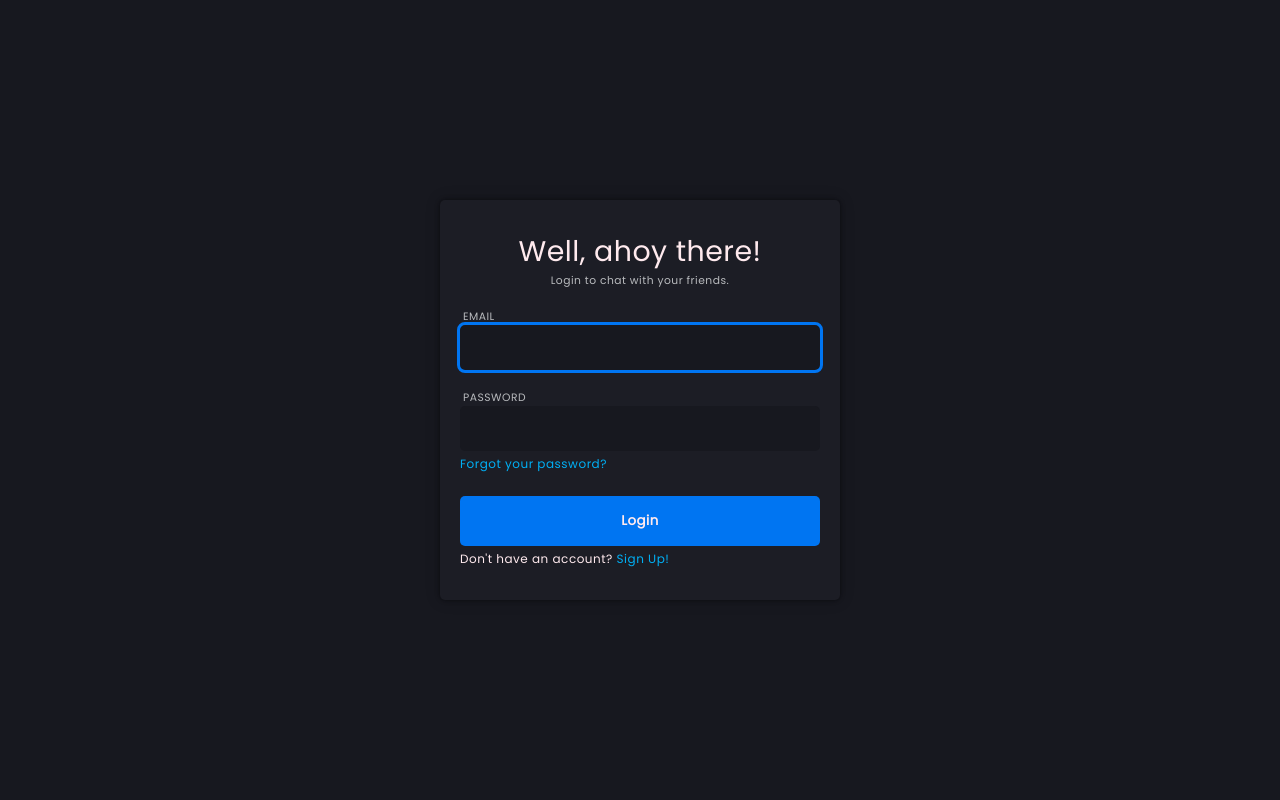
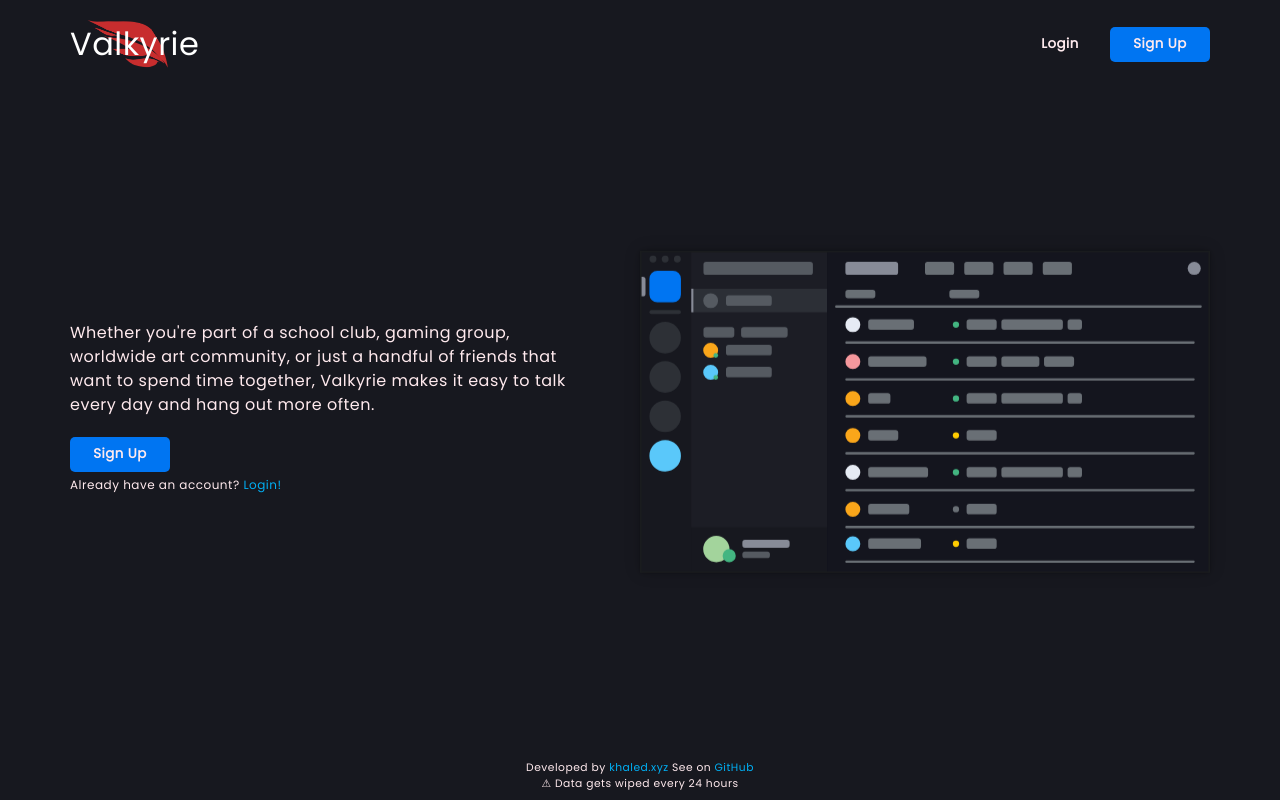
Before and after one commit to khaledxyz/Valkyrie, a React (Vite) app in the folder client/: page / in a window 1280 px wide. Before the commit this address led to /login. Built offline with nearby package versions, Linux system fonts and the light colour scheme; no server answers.

Commit message:
feat: create landing page

```diff
--- a/client/package.json
+++ b/client/package.json
@@ -1,7 +1,7 @@
 {
     "name": "valkyrie_client",
     "private": true,
-    "version": "1.2.0-alpha",
+    "version": "1.3.0-alpha",
     "scripts": {
         "start": "vite",
         "build": "vite build",
--- a/client/src/components/Conversation/Conversation.jsx
+++ b/client/src/components/Conversation/Conversation.jsx
@@ -10,7 +10,7 @@
 // * COMPONENTS * //
 import Input from '../Input/Input';
 import Message from './Message';
-import Navbar from '../Navbar';
+import ConversationNavbar from '../ConversationNavbar';
 
 // * STYLES * //
 import './Conversation.scss';
@@ -60,9 +60,9 @@
 
     return (
         <div className="Conversation">
-            <Navbar>
+            <ConversationNavbar>
                 <p>{receiver?.username}</p>
-            </Navbar>
+            </ConversationNavbar>
 
             <div className="Conversation__messages">
                 {messages?.map((message) => (
--- a/client/src/components/Conversation/GuildConversation.jsx
+++ b/client/src/components/Conversation/GuildConversation.jsx
@@ -10,7 +10,7 @@
 // * COMPONENTS * //
 import Input from '../Input/Input';
 import GuildMessage from './GuildMessage';
-import Navbar from '../Navbar';
+import ConversationNavbar from '../ConversationNavbar';
 
 // * STYLES * //
 import './Conversation.scss';
@@ -68,9 +68,9 @@
 
     return (
         <div className="Conversation">
-            <Navbar>
+            <ConversationNavbar>
                 <p>#{channel?.name}</p>
-            </Navbar>
+            </ConversationNavbar>
 
             <div className="Conversation__messages">
                 {messages?.map((message) => (
--- /dev/null
+++ b/client/src/components/ConversationNavbar.jsx
@@ -0,0 +1,29 @@
+import styled from "styled-components";
+
+const StyledNavbar = styled.nav`
+    z-index: 0;
+    display: flex;
+    justify-content: space-between;
+    align-items: center;
+
+    height: 60px;
+    padding: var(--base-padding);
+    box-shadow: var(--box-shadow);
+    background-color: var(--maastricht-blue);
+    border-left: #14151e 1px solid;
+
+    div {
+        display: flex;
+        align-items: center;
+    }
+`
+
+const ConversationNavbar = ({ children }) => {
+    return (
+        <StyledNavbar>
+            {children}
+        </StyledNavbar>
+    );
+}
+
+export default ConversationNavbar;
--- a/client/src/components/FriendsTab/FriendsTab.jsx
+++ b/client/src/components/FriendsTab/FriendsTab.jsx
@@ -12,7 +12,7 @@
 import Modal from '../../components/Modal/Modal';
 import FriendsList from './FriendsList';
 import PendingList from './PendingList';
-import Navbar from '../Navbar';
+import ConversationNavbar from '../ConversationNavbar';
 
 // * STYLES * //
 import './FriendsTab.scss';
@@ -69,14 +69,14 @@
                 </Input>
             </Modal>
 
-            <Navbar>
+            <ConversationNavbar>
                 <div>
                     <p>Friends</p>
                     <Button onClick={() => setCurrentTab('friends')} variant={'transparent'} width={'80px'} height={'30px'}>Friends</Button>
                     <Button onClick={() => setCurrentTab('pending')} variant={'transparent'} width={'80px'} height={'30px'}>Pending</Button>
                 </div>
                 <Button onClick={() => setIsModalOpen(true)} variant={'transparent'} width={'80px'} height={'30px'}>Add Friend</Button>
-            </Navbar>
+            </ConversationNavbar>
 
             <div className="Friends-container">
                 {currentTab === 'friends' && <FriendsList />}
--- a/client/src/components/Navbar.jsx
+++ b/client/src/components/Navbar.jsx
@@ -1,27 +1,58 @@
 import styled from "styled-components";
+import Button from './Button';
+import { Link, useNavigate } from 'react-router-dom';
 
 const StyledNavbar = styled.nav`
-    z-index: 0;
     display: flex;
+    align-items: center;
     justify-content: space-between;
-    align-items: center;
 
-    height: 60px;
-    padding: var(--base-padding);
-    box-shadow: var(--box-shadow);
-    background-color: var(--maastricht-blue);
-    border-left: #14151e 1px solid;
+    padding: 20px;
 
-    div {
+    .logo{
+        cursor: pointer;
+        user-select: none;
+        position: relative;
+        width: fit-content;
+        color: #fff;
+        text-decoration: none;
+
+        h3{
+            font-size: 2rem;
+        }
+
+        img{
+            z-index: -1;
+            position: absolute;
+            top: 50%;
+            left: 45%;
+            translate: -50% -50%;
+
+            height: 100%;
+        }
+    }
+
+    .ctas{
         display: flex;
         align-items: center;
     }
 `
+const user = JSON.parse(localStorage.getItem('user'));
 
-const Navbar = ({ children }) => {
+const Navbar = () => {
+    const navigate = useNavigate()
     return (
         <StyledNavbar>
-            {children}
+            <Link to={'/'} className='logo'>
+                <h3>Valkyrie</h3>
+                <img src='/logo.png' />
+            </Link>
+
+            <div className='ctas'>{!user ?
+                <><Button variant={'transparent'} height={'35px'} width={'100px'} onClick={() => navigate('/login')}>Login</Button>
+                    <Button variant={'primary'} height={'35px'} width={'100px'} onClick={() => navigate('/signup')}>Sign Up</Button></>
+                : <Button variant={'primary'} height={'35px'} width={'100px'} onClick={() => navigate('/channels/@me')}>Open</Button>
+            }</div>
         </StyledNavbar>
     );
 }
--- /dev/null
+++ b/client/src/pages/Landing/Footer.jsx
@@ -0,0 +1,30 @@
+import styled from 'styled-components';
+
+const StyledFooter = styled.div`
+    position: absolute;
+    width: 100%;
+    max-width: 1180px;
+    bottom: 1%;
+
+    display: flex;
+    align-items: center;
+    justify-content: center;
+    text-align: center;
+
+    svg{font-size: 1.5rem;}
+`;
+
+const Footer = () => {
+    return (
+        <StyledFooter>
+            <h6>
+                Developed by <a href='https://github.com/khaledxyz/' target='_blank' >khaled.xyz </a>
+                See on <a href='https://github.com/khaledxyz/valkyrie' target='_blank'>GitHub</a>
+                <br />
+                &#9888; Data gets wiped every 24 hours
+            </h6>
+        </StyledFooter >
+    );
+};
+
+export default Footer;
--- /dev/null
+++ b/client/src/pages/Landing/Hero.jsx
@@ -0,0 +1,90 @@
+import styled from "styled-components";
+import Button from "../../components/Button";
+import { Link, useNavigate } from 'react-router-dom';
+
+const StyledHero = styled.nav`
+    display: flex;
+    align-items: center;
+    justify-content: space-between;
+
+    height: 80%;
+    padding: 20px;
+
+    @keyframes floating {
+        0% { transform: translate(0,  0px); }
+        50%  { transform: translate(0, 15px); }
+        100%   { transform: translate(0, -0px); }
+    }
+
+    img{
+        animation-name: floating;
+        animation-duration: 3s;
+        animation-iteration-count: infinite;
+        animation-timing-function: ease-in-out;
+        margin-left: 30px;
+        margin-top: 5px;
+
+        width: 50%;
+        margin: auto;
+
+        box-shadow: var(--box-shadow);
+    }
+
+    div{
+        padding-right: 50px;
+        p{margin-bottom: 20px;}
+    }
+
+
+    @media only screen and (max-width: 820px) {
+        flex-direction: column-reverse;
+        width: 80%;
+        margin: auto;
+
+        img{
+            width: 100%;
+            z-index: -1;
+            opacity: 0.5;
+        }
+
+        div{
+            display: flex;
+            flex-direction: column;
+            align-items: center;
+
+            text-align: center;
+            font-size: 0.9rem;
+
+            margin: auto;
+            padding: 0;
+        }
+    }
+`
+
+const Hero = () => {
+    const navigate = useNavigate();
+    const user = JSON.parse(localStorage.getItem('user'));
+
+    return (
+        <StyledHero>
+            <div>
+                <p>
+                    Whether you're part of a school club, gaming group, worldwide art community, or just a handful of friends that want to spend time together, Valkyrie makes it easy to talk every day and hang out more often.
+                </p>
+
+                {!user ?
+                    <>
+                        <Button variant={'primary'} height={'35px'} width={'100px'} onClick={() => navigate('/signup')}>Sign Up</Button>
+                        <small>Already have an account? <Link to={'/login'}>Login!</Link></small>
+                    </>
+                    :
+                    <Button variant={'primary'} height={'35px'} width={'120px'} onClick={() => navigate('/channels/@me')}>Open Valkyrie</Button>
+                }
+
+            </div>
+            <img src='ui.svg' />
+        </StyledHero>
+    );
+}
+
+export default Hero;
--- a/client/src/pages/Landing/Landing.jsx
+++ b/client/src/pages/Landing/Landing.jsx
@@ -1,18 +1,25 @@
-import { useNavigate } from 'react-router-dom';
-import { useEffect } from 'react';
+import styled from 'styled-components';
+import { DiGithubFull } from 'react-icons/di';
+
+import Navbar from '../../components/Navbar';
+import Hero from './Hero';
+import Footer from './Footer';
+
+const StyledLanding = styled.div`
+    width: 100%;
+    max-width: 1180px;
+    margin: auto;
+    height: 100vh;
+`;
 
 const Landing = () => {
-    const navigate = useNavigate();
-
-    useEffect(() => {
-        navigate('/login');
-    }, []);
-
     return (
-        <div className="Valkyrie">
-            <h1>Valkyrie</h1>
-        </div>
-     );
-}
+        <StyledLanding>
+            <Navbar />
+            <Hero />
+            <Footer />
+        </StyledLanding >
+    );
+};
 
 export default Landing;
```
Also changed, not shown: client/public/logo.png (added), client/public/ui.svg (added).
